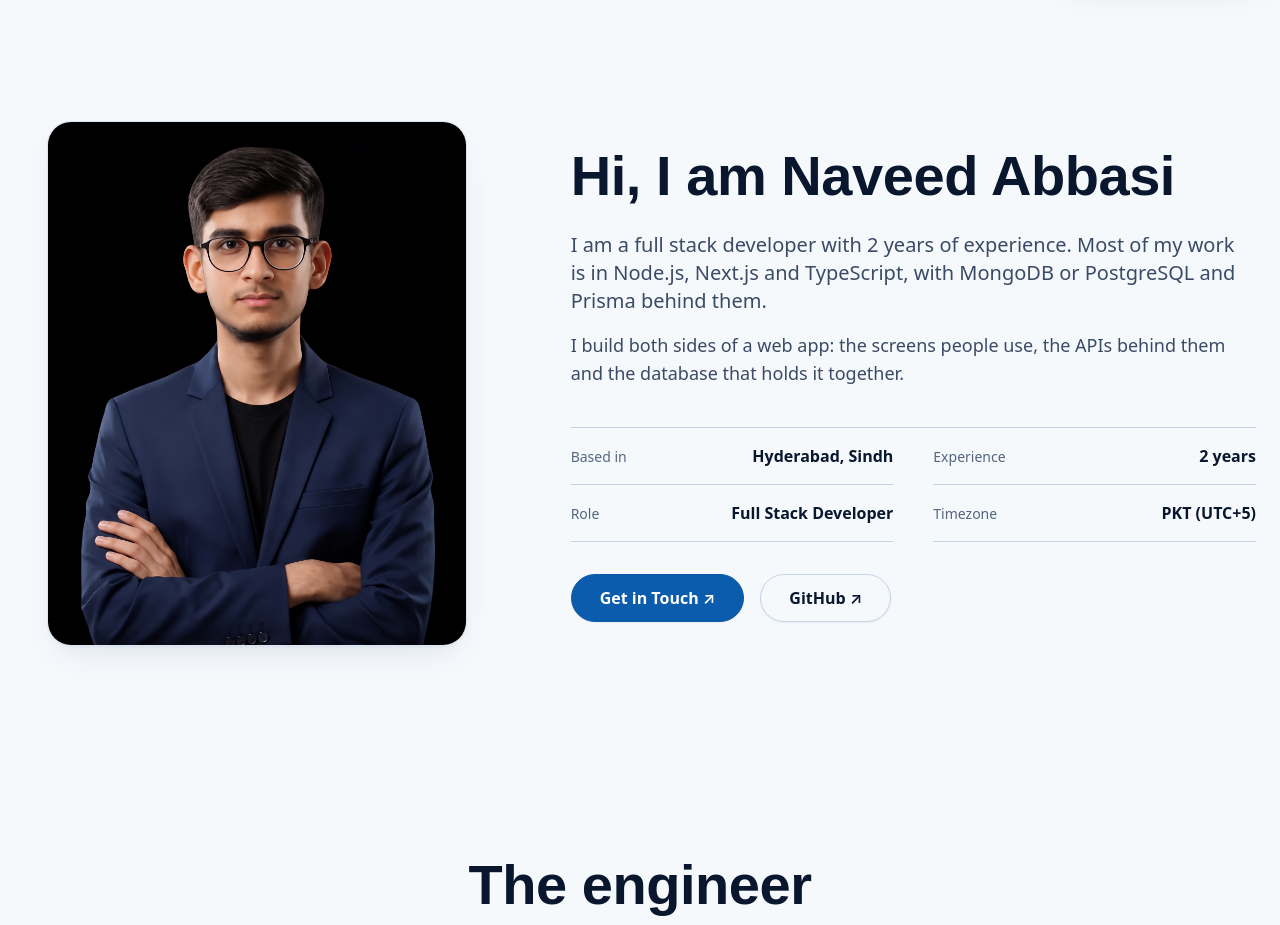
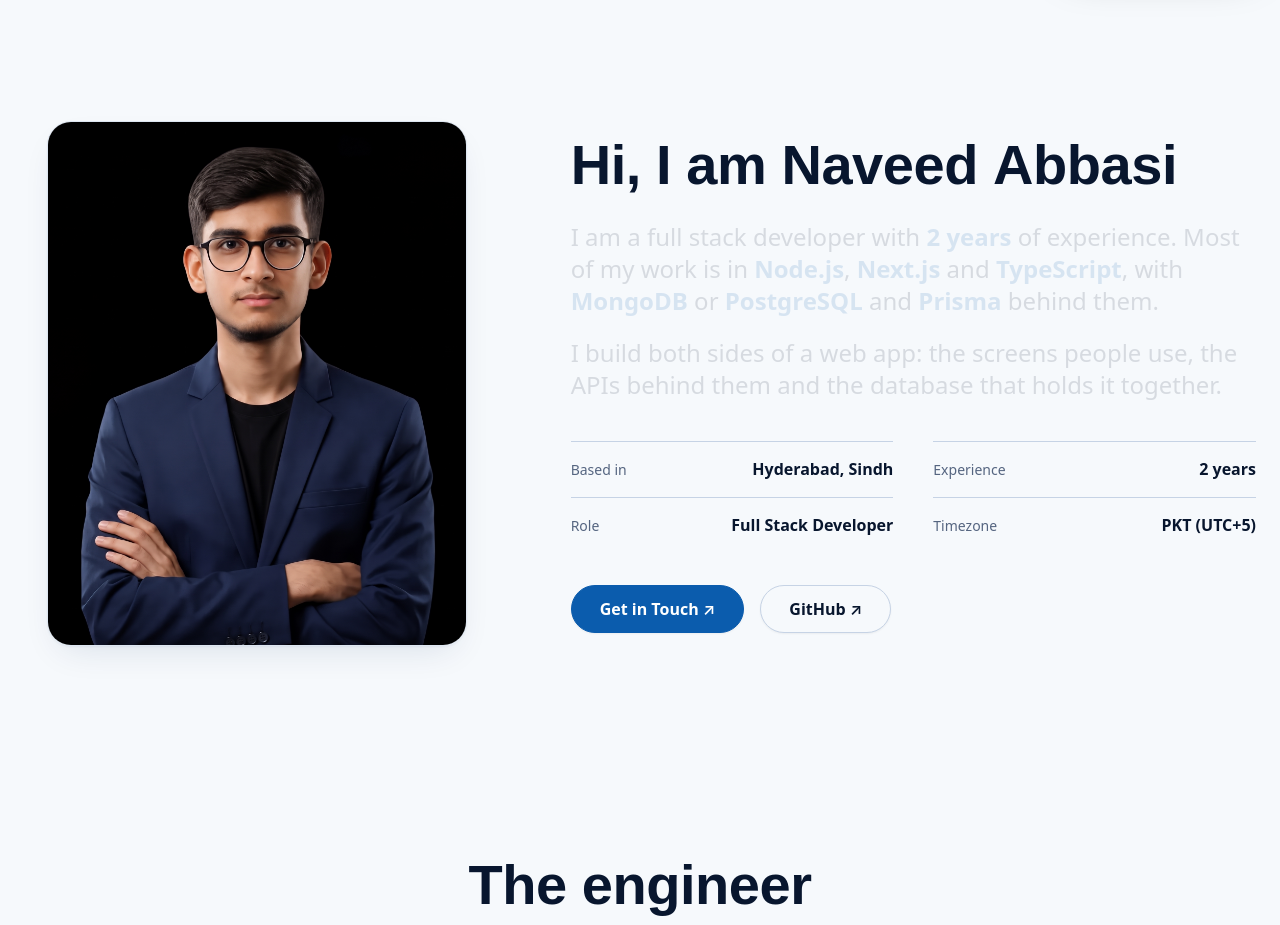
Before and after one commit to devnaveedabbasi/Portfolio, a Next.js app: page / in a window 1280 px wide. Shown: the part 820-1745 px from the top of the page. Built offline with nearby package versions, Linux system fonts and the light colour scheme; a web font is replaced by a local one.

Commit message:
animation added in about section

```diff
--- a/components/sections/AboutProfileSection.tsx
+++ b/components/sections/AboutProfileSection.tsx
@@ -1,4 +1,10 @@
+"use client";
+
+import { useEffect, useRef } from "react";
 import Image from "next/image";
+import gsap from "gsap";
+import { ScrollTrigger } from "gsap/ScrollTrigger";
+import { SplitText } from "gsap/SplitText";
 import { personalInfo, socialLinks } from "@/constant/data";
 import { CurtainButton } from "@/components/ui/curtain-button";
 
@@ -9,11 +15,73 @@ const FACTS = [
   { label: "Timezone", value: personalInfo.timezone },
 ];
 
+/** A tool name that fills in the accent colour while the rest fills in ink. */
+function Tool({ children }: { children: string }) {
+  return <span className="font-bold text-brand">{children}</span>;
+}
+
 export function AboutProfileSection() {
+  const sectionRef = useRef<HTMLElement>(null);
   const github = socialLinks.find((link) => link.name === "GitHub");
 
+  useEffect(() => {
+    const section = sectionRef.current;
+    if (!section) return;
+
+    gsap.registerPlugin(ScrollTrigger, SplitText);
+    const mm = gsap.matchMedia(section);
+
+    // Everything is fully visible without JavaScript or with reduced motion.
+    mm.add("(prefers-reduced-motion: no-preference)", () => {
+      // 1. heading words rise out of a mask
+      const title = SplitText.create(".about-title", { type: "words", mask: "words" });
+      gsap.from(title.words, {
+        yPercent: 110,
+        stagger: 0.08,
+        duration: 0.9,
+        ease: "expo.out",
+        scrollTrigger: { trigger: ".about-title", start: "top 85%" },
+      });
+
+      // 2. the copy fills with colour word by word as the page scrolls
+      const copy = SplitText.create(".about-fill", { type: "words", aria: "none" });
+      gsap.fromTo(
+        copy.words,
+        { opacity: 0.13 },
+        {
+          opacity: 1,
+          ease: "none",
+          stagger: 0.1,
+          scrollTrigger: {
+            trigger: ".about-copy",
+            start: "top 82%",
+            end: "bottom 48%",
+            scrub: 0.4,
+          },
+        }
+      );
+
+      // 3. fact rows: the rule draws, then the text slides up
+      gsap
+        .timeline({ scrollTrigger: { trigger: ".about-facts", start: "top 88%" } })
+        .from(".about-rule", { scaleX: 0, duration: 0.9, stagger: 0.08, ease: "power3.inOut" })
+        .from(".about-fact", { y: 18, opacity: 0, duration: 0.5, stagger: 0.07 }, "-=0.7");
+
+      return () => {
+        title.revert();
+        copy.revert();
+      };
+    });
+
+    return () => mm.revert();
+  }, []);
+
   return (
-    <section id="about" className="mx-auto max-w-7xl px-6 py-20 sm:py-28">
+    <section
+      ref={sectionRef}
+      id="about"
+      className="mx-auto max-w-7xl px-6 py-20 sm:py-28"
+    >
       <div className="grid grid-cols-1 gap-12 lg:grid-cols-12 lg:items-center lg:gap-20">
         <div className="lg:col-span-5">
           <div className="relative mx-auto aspect-[4/5] w-full max-w-[420px] overflow-hidden rounded-3xl border border-[var(--border-subtle)] shadow-card">
@@ -28,27 +96,35 @@ export function AboutProfileSection() {
         </div>
 
         <div className="lg:col-span-7">
-          <h2 className="display-2 text-[var(--text-primary)]">Hi, I am {personalInfo.name}</h2>
+          <h2 className="about-title display-2 text-[var(--text-primary)]">
+            Hi, I am {personalInfo.name}
+          </h2>
 
-          <p className="mt-6 max-w-2xl text-lg leading-relaxed text-[var(--text-secondary)] sm:text-xl">
-            I am a full stack developer with 2 years of experience. Most of my
-            work is in Node.js, Next.js and TypeScript, with MongoDB or PostgreSQL and Prisma behind them.
+          <div className="about-copy">
+            <p className="about-fill mt-6 max-w-2xl text-xl leading-relaxed text-[var(--text-primary)] sm:text-2xl">
+              I am a full stack developer with <Tool>2 years</Tool> of experience. Most of my work
+              is in <Tool>Node.js</Tool>, <Tool>Next.js</Tool> and <Tool>TypeScript</Tool>, with{" "}
+              <Tool>MongoDB</Tool> or <Tool>PostgreSQL</Tool> and <Tool>Prisma</Tool> behind them.
             </p>
-          <p className="mt-4 max-w-2xl text-base leading-relaxed text-[var(--text-secondary)] sm:text-lg">
+            <p className="about-fill mt-5 max-w-2xl text-xl leading-relaxed text-[var(--text-primary)] sm:text-2xl">
               I build both sides of a web app: the screens people use, the APIs behind them and the
               database that holds it together.
             </p>
+          </div>
 
-          <dl className="mt-10 grid grid-cols-1 border-t border-[var(--border-default)] sm:grid-cols-2 sm:gap-x-10">
+          <dl className="about-facts mt-10 grid grid-cols-1 sm:grid-cols-2 sm:gap-x-10">
             {FACTS.map((fact) => (
-              <div
-                key={fact.label}
-                className="flex items-baseline justify-between gap-4 border-b border-[var(--border-default)] py-4"
-              >
+              <div key={fact.label} className="relative py-4">
+                <span
+                  aria-hidden="true"
+                  className="about-rule absolute inset-x-0 top-0 h-px origin-left bg-[var(--border-default)]"
+                />
+                <div className="about-fact flex items-baseline justify-between gap-4">
                   <dt className="text-sm text-[var(--text-muted)]">{fact.label}</dt>
                   <dd className="text-right text-base font-bold text-[var(--text-primary)]">
                     {fact.value}
                   </dd>
+                </div>
               </div>
             ))}
           </dl>
```
Lines whose indentation alone changed are shown as unchanged.
